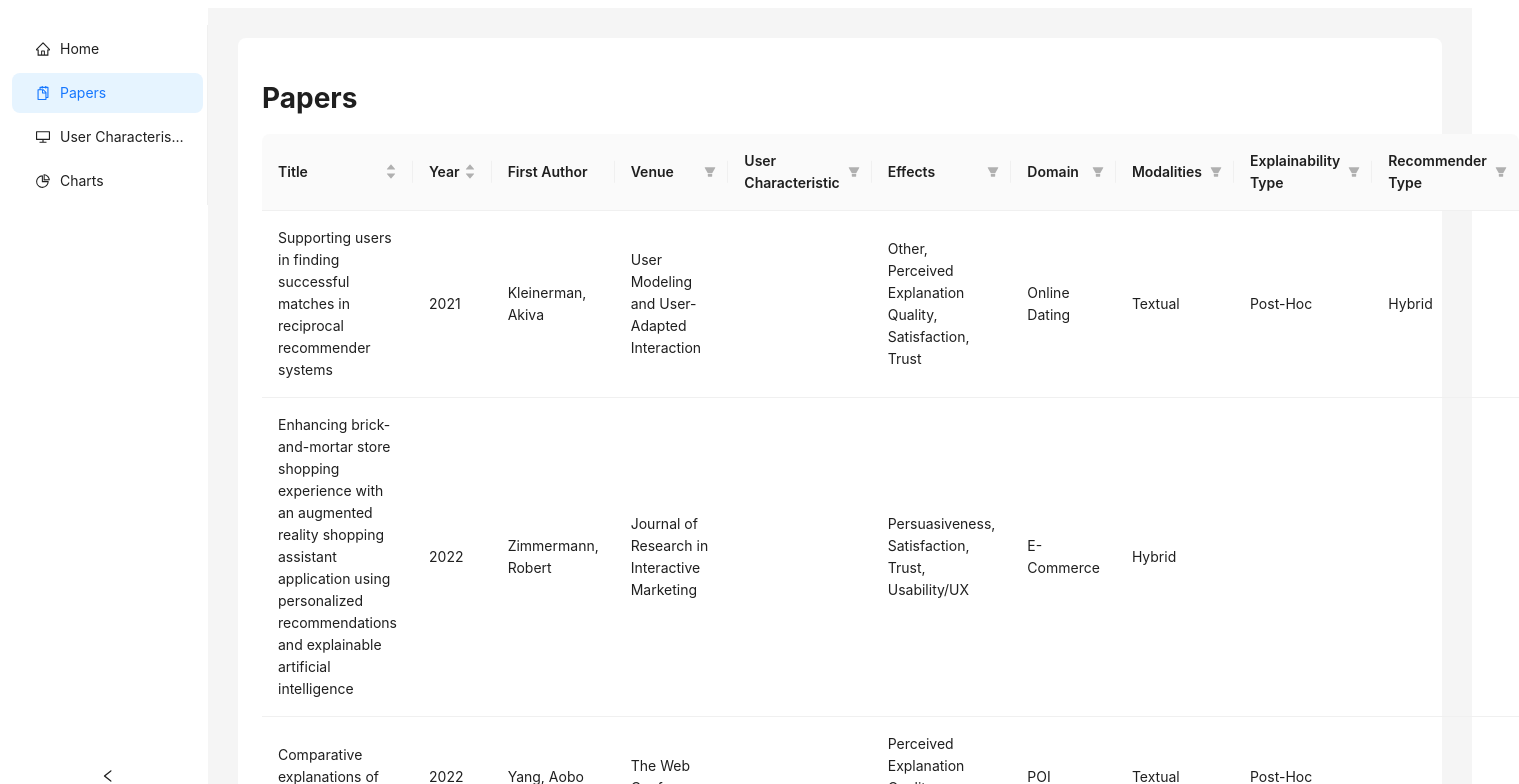
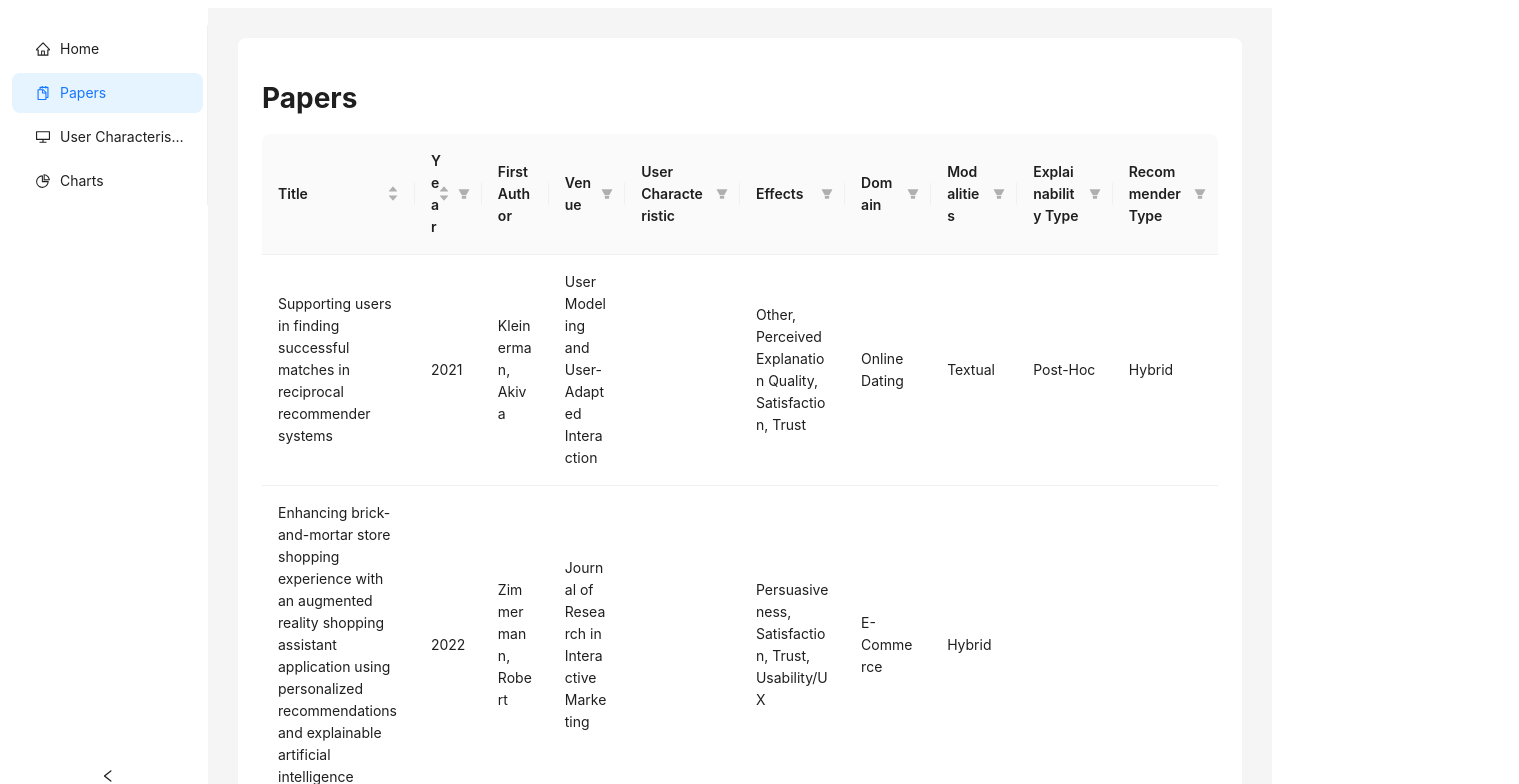
Before and after one commit to kathriwa/interactive-survey-visualization, a React (Vite) app: page /interactive-survey-visualization/papers in a window 1280 px wide. Shown: the top 784 px of the page, 1519 px wide, since content can reach past the window. Built offline with nearby package versions, Linux system fonts and the light colour scheme.

Commit message:
Fix layout

```diff
--- a/src/Papers.tsx
+++ b/src/Papers.tsx
@@ -21,25 +21,54 @@ const columns: TableProps<DataType>['columns'] = [
         title: 'Title',
         dataIndex: 'title',
         key: 'title',
-        // width: 200,
+        width: '16%',
         sorter: (a, b) => a.title.localeCompare(b.title),
     },
     {
         title: 'Year',
         dataIndex: 'year',
         key: 'year',
-        // width: '10%',
+        width: '7%',
         sorter: (a, b) => a.year - b.year,
+        filters: [
+          {
+            text: '2022',
+            value: '2022',
+          },
+          {
+            text: '2021',
+            value: '2021',
+          },
+          {
+            text: '2020',
+            value: '2020',
+          },
+          {
+            text: '2019',
+            value: '2019',
+          },
+          {
+            text: '2018',
+            value: '2018',
+          },
+          {
+            text: '2017',
+            value: '2017',
+          },
+        ],
+        onFilter: (value, record) => record.domain ? record.domain.includes(value as string) : false,
     },
     {
         title: 'First Author',
         dataIndex: 'firstAuthor',
         key: 'authors',
+        width: '7%',
     },
     {
         title: 'Venue',
         dataIndex: 'venue',
         key: 'venue',
+        width: '8%',
         filters: [
           {
             text: 'CHI',
@@ -74,6 +103,7 @@ const columns: TableProps<DataType>['columns'] = [
         title: 'User Characteristic',
         dataIndex: 'userCharacteristic',
         key: 'userCharacteristic',
+        width: '12%',
         filters: [
           {
             text: 'Experience',
@@ -195,7 +225,7 @@ const columns: TableProps<DataType>['columns'] = [
         title: 'Effects',
         dataIndex: 'effects',
         key: 'effects',
-        // TODO: increase width of filder dropdown
+        width: '11%',
         filters: [
             {
               text: 'Effectiveness',
@@ -246,6 +276,7 @@ const columns: TableProps<DataType>['columns'] = [
         title: 'Domain',
         dataIndex: 'domain',
         key: 'domain',
+        width: '9%',
         filters: [
           {
             text: 'App',
@@ -335,6 +366,7 @@ const columns: TableProps<DataType>['columns'] = [
         title: 'Modalities',
         dataIndex: 'modalities',
         key: 'modality',
+        width: '9%',
         filters: [
             {
               text: 'Audio',
@@ -369,6 +401,7 @@ const columns: TableProps<DataType>['columns'] = [
         title: 'Explainability Type',
         dataIndex: 'explainabilityType',
         key: 'explainabilityType',
+        width: '10%',
         filters: [
             {
               text: 'Model-Intrinsic',
@@ -386,6 +419,7 @@ const columns: TableProps<DataType>['columns'] = [
         title: 'Recommender Type',
         dataIndex: 'recommenderType',
         key: 'recommenderType',
+        width: '11%',
         filters: [
             {
               text: 'Collaborative Filtering',
@@ -421,13 +455,8 @@ const Papers: React.FC = () => {
       <h1>Papers</h1>
       <Table<DataType>
         columns={columns}
-        // expandable={{
-        //   expandedRowRender: (record) => <p style={{ margin: 0 }}>{record.title}</p>,
-        //   rowExpandable: (record) => record.title !== 'Not Expandable',
-        // }}
         dataSource={data}
-        // pagination={{ pageSize: 20 }}
-        // tableLayout='fixed'
+        tableLayout='fixed'
       />
     </>
   );
```
